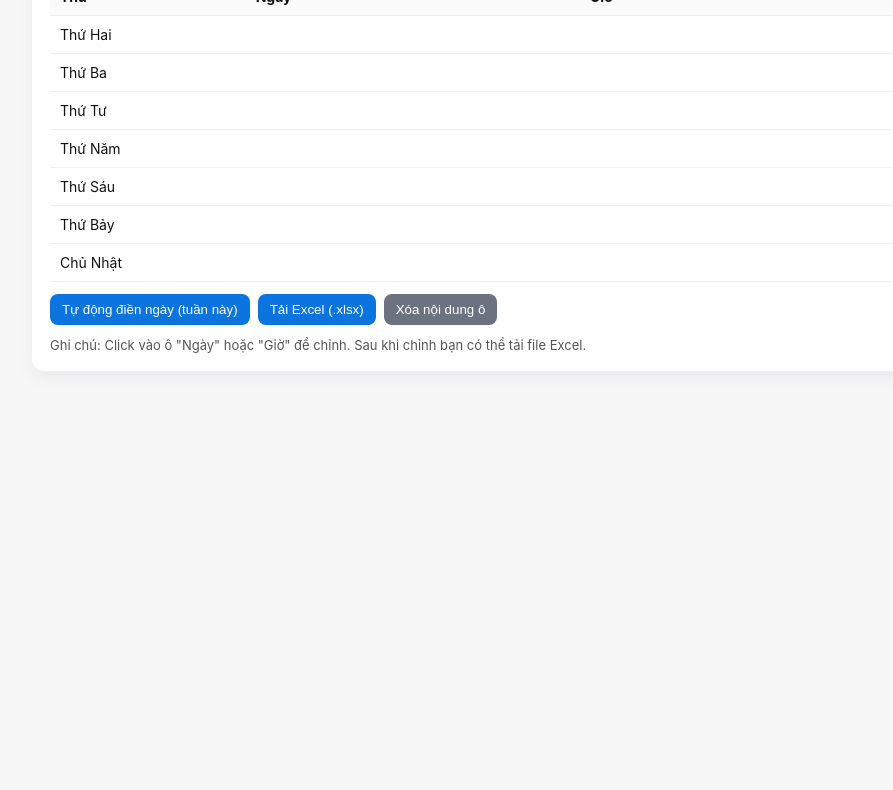
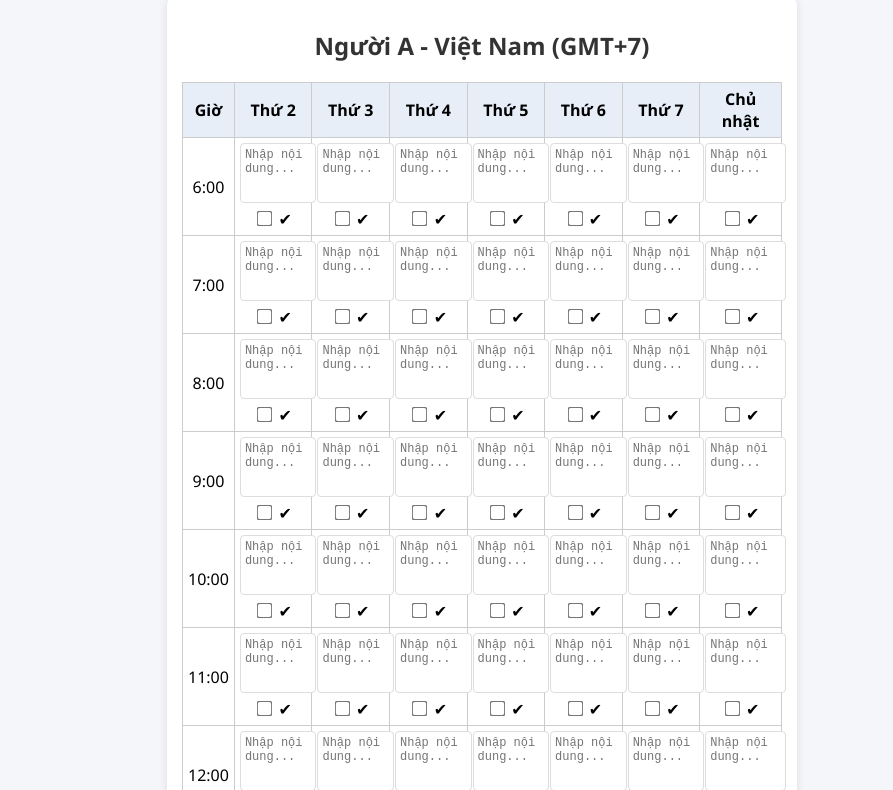
Before and after one commit to A40416/Timeline, a plain HTML site: page index.html in a window 1280 px wide. Shown: the part 100-890 px from the top of the page, without its empty margins (158-1051 px from the left). Before the commit the page ends 800 px from the top, so only its background shows below. Drawn offline with Linux system fonts and the light colour scheme.

Commit message:
Refactor timeline layout and update styles
Updated HTML structure, styles, and JavaScript functionality for the timeline feature. Changed titles, added new elements for timelines of Vietnam and Japan, and improved layout and styling.

```diff
--- a/index.html
+++ b/index.html
@@ -1,134 +1,149 @@
-<!doctype html>
+<!DOCTYPE html>
 <html lang="vi">
 <head>
-  <meta charset="utf-8" />
-  <meta name="viewport" content="width=device-width,initial-scale=1" />
-  <title>Timeline - Cuộc sống hàng ngày</title>
+  <meta charset="UTF-8" />
+  <meta name="viewport" content="width=device-width, initial-scale=1.0" />
+  <title>Timeline Tuần - Việt Nam & Nhật Bản</title>
   <style>
-    :root{font-family:Inter, system-ui, -apple-system, 'Segoe UI', Roboto, 'Helvetica Neue', Arial;}
-    body{margin:0;padding:24px;background:#f7f7f8;color:#111}
-    .container{max-width:900px;margin:0 auto}
-    h1{font-size:20px;margin:0 0 12px}
-    .card{background:#fff;border-radius:12px;padding:18px;box-shadow:0 6px 18px rgba(20,20,40,0.06)}
-    table{width:100%;border-collapse:collapse;font-size:14px}
-    th,td{padding:10px;border-bottom:1px solid #eef0f3;text-align:left}
-    th{background:#fafafa}
-    td[contenteditable]{min-width:120px}
-    .controls{display:flex;gap:8px;margin-top:12px}
-    button{background:#0b74de;color:white;border:none;padding:8px 12px;border-radius:8px;cursor:pointer}
-    button.secondary{background:#6b7280}
-    .note{margin-top:12px;color:#555;font-size:13px}
-    @media (max-width:600px){th,td{font-size:13px;padding:8px}}
+    body {
+      font-family: 'Segoe UI', sans-serif;
+      background: #f4f6fa;
+      margin: 0;
+      padding: 20px;
+    }
+
+    h1 {
+      text-align: center;
+      margin-bottom: 10px;
+    }
+
+    .timeline-container {
+      display: flex;
+      gap: 20px;
+      flex-wrap: wrap;
+      justify-content: center;
+    }
+
+    .person-timeline {
+      background: #fff;
+      border-radius: 12px;
+      box-shadow: 0 2px 10px rgba(0,0,0,0.1);
+      padding: 15px;
+      width: 600px;
+    }
+
+    h2 {
+      text-align: center;
+      color: #333;
+    }
+
+    table {
+      width: 100%;
+      border-collapse: collapse;
+    }
+
+    th, td {
+      border: 1px solid #ccc;
+      text-align: center;
+      padding: 5px;
+    }
+
+    th {
+      background: #e7eef8;
+    }
+
+    textarea {
+      width: 100%;
+      height: 50px;
+      resize: none;
+      border: 1px solid #ddd;
+      border-radius: 4px;
+      padding: 4px;
+      font-size: 12px;
+    }
+
+    .done {
+      background-color: #d4edda !important;
+    }
+
+    input[type="checkbox"] {
+      transform: scale(1.2);
+    }
   </style>
-  <!-- SheetJS for Excel export -->
-  <script src="https://cdn.jsdelivr.net/npm/xlsx@0.18.5/dist/xlsx.full.min.js"></script>
 </head>
 <body>
-  <div class="container">
-    <h1>Timeline — Cuộc sống hàng ngày (Full tuần)</h1>
-    <div class="card">
-      <table id="timeline-table">
-        <thead>
-          <tr>
-            <th>Thứ</th>
-            <th>Ngày</th>
-            <th>Giờ</th>
-          </tr>
-        </thead>
-        <tbody>
-          <tr>
-            <td>Thứ Hai</td>
-            <td contenteditable id="date-mon"></td>
-            <td contenteditable></td>
-          </tr>
-          <tr>
-            <td>Thứ Ba</td>
-            <td contenteditable id="date-tue"></td>
-            <td contenteditable></td>
-          </tr>
-          <tr>
-            <td>Thứ Tư</td>
-            <td contenteditable id="date-wed"></td>
-            <td contenteditable></td>
-          </tr>
-          <tr>
-            <td>Thứ Năm</td>
-            <td contenteditable id="date-thu"></td>
-            <td contenteditable></td>
-          </tr>
-          <tr>
-            <td>Thứ Sáu</td>
-            <td contenteditable id="date-fri"></td>
-            <td contenteditable></td>
-          </tr>
-          <tr>
-            <td>Thứ Bảy</td>
-            <td contenteditable id="date-sat"></td>
-            <td contenteditable></td>
-          </tr>
-          <tr>
-            <td>Chủ Nhật</td>
-            <td contenteditable id="date-sun"></td>
-            <td contenteditable></td>
-          </tr>
-        </tbody>
-      </table>
+  <h1>🗓️ Timeline 1 tuần (Việt Nam 🇻🇳 & Nhật Bản 🇯🇵)</h1>
+  <div class="timeline-container">
+    <div class="person-timeline" id="vn">
+      <h2>Người A - Việt Nam (GMT+7)</h2>
+      <table id="timeline-vn"></table>
+    </div>
 
-      <div class="controls">
-        <button id="fill-dates">Tự động điền ngày (tuần này)</button>
-        <button id="download-xlsx">Tải Excel (.xlsx)</button>
-        <button id="reset" class="secondary">Xóa nội dung ô</button>
-      </div>
-
-      <div class="note">Ghi chú: Click vào ô "Ngày" hoặc "Giờ" để chỉnh. Sau khi chỉnh bạn có thể tải file Excel.</div>
+    <div class="person-timeline" id="jp">
+      <h2>Người B - Nhật Bản (GMT+9)</h2>
+      <table id="timeline-jp"></table>
     </div>
   </div>
 
   <script>
-    // Hàm format ngày dd/mm/yyyy
-    function fmt(d){
-      const dd = String(d.getDate()).padStart(2,'0');
-      const mm = String(d.getMonth()+1).padStart(2,'0');
-      const yy = d.getFullYear();
-      return dd + '/' + mm + '/' + yy;
+    const days = ["Thứ 2","Thứ 3","Thứ 4","Thứ 5","Thứ 6","Thứ 7","Chủ nhật"];
+    const hours = Array.from({length: 18}, (_, i) => i + 6); // 6h-23h
+
+    function createTable(personId) {
+      const table = document.getElementById(`timeline-${personId}`);
+      let header = "<tr><th>Giờ</th>" + days.map(d => `<th>${d}</th>`).join('') + "</tr>";
+      table.innerHTML = header;
+
+      hours.forEach(hour => {
+        let row = `<tr><td>${hour}:00</td>`;
+        days.forEach(day => {
+          const cellId = `${personId}-${day}-${hour}`;
+          const savedData = JSON.parse(localStorage.getItem(cellId)) || {};
+          const doneClass = savedData.done ? "done" : "";
+          row += `
+            <td class="${doneClass}">
+              <textarea id="text-${cellId}" placeholder="Nhập nội dung...">${savedData.text || ''}</textarea>
+              <br>
+              <label>
+                <input type="checkbox" id="check-${cellId}" ${savedData.done ? 'checked' : ''}>
+                ✔
+              </label>
+            </td>
+          `;
+        });
+        row += "</tr>";
+        table.innerHTML += row;
+      });
+
+      // Gắn sự kiện lưu
+      hours.forEach(hour => {
+        days.forEach(day => {
+          const cellId = `${personId}-${day}-${hour}`;
+          const textarea = document.getElementById(`text-${cellId}`);
+          const checkbox = document.getElementById(`check-${cellId}`);
+
+          textarea.addEventListener('input', () => saveData(cellId));
+          checkbox.addEventListener('change', () => saveData(cellId));
+        });
+      });
     }
 
-    document.getElementById('fill-dates').addEventListener('click', ()=>{
-      const today = new Date();
-      // Tìm thứ Hai của tuần hiện tại
-      const day = today.getDay(); // 0 Chủ Nhật .. 6 Thứ Bảy
-      const diffToMon = (day === 0) ? -6 : (1 - day);
-      const mon = new Date(today.getFullYear(), today.getMonth(), today.getDate() + diffToMon);
-      const ids = ['date-mon','date-tue','date-wed','date-thu','date-fri','date-sat','date-sun'];
-      for(let i=0;i<7;i++){
-        const d = new Date(mon.getFullYear(), mon.getMonth(), mon.getDate()+i);
-        const el = document.getElementById(ids[i]);
-        if(el) el.textContent = fmt(d);
-      }
-    });
+    function saveData(cellId) {
+      const textarea = document.getElementById(`text-${cellId}`);
+      const checkbox = document.getElementById(`check-${cellId}`);
+      const cell = checkbox.closest('td');
 
-    document.getElementById('reset').addEventListener('click', ()=>{
-      document.querySelectorAll('#timeline-table tbody td[contenteditable]').forEach(td=>td.textContent='');
-    });
+      const data = {
+        text: textarea.value,
+        done: checkbox.checked
+      };
 
-    document.getElementById('download-xlsx').addEventListener('click', ()=>{
-      // Build array of arrays (rows)
-      const rows = [];
-      const headers = Array.from(document.querySelectorAll('#timeline-table thead th')).map(t=>t.textContent.trim());
-      rows.push(headers);
-      document.querySelectorAll('#timeline-table tbody tr').forEach(tr=>{
-        const cells = Array.from(tr.querySelectorAll('td')).map(td=>td.textContent.trim());
-        rows.push(cells);
-      });
+      localStorage.setItem(cellId, JSON.stringify(data));
+      cell.classList.toggle('done', data.done);
+    }
 
-      // Convert to sheet and workbook
-      const ws = XLSX.utils.aoa_to_sheet(rows);
-      const wb = XLSX.utils.book_new();
-      XLSX.utils.book_append_sheet(wb, ws, 'Timeline');
-
-      // Export
-      XLSX.writeFile(wb, 'Timeline_Cuoc_Song_Hang_Tuan.xlsx');
-    });
+    createTable("vn");
+    createTable("jp");
   </script>
 </body>
 </html>
```
